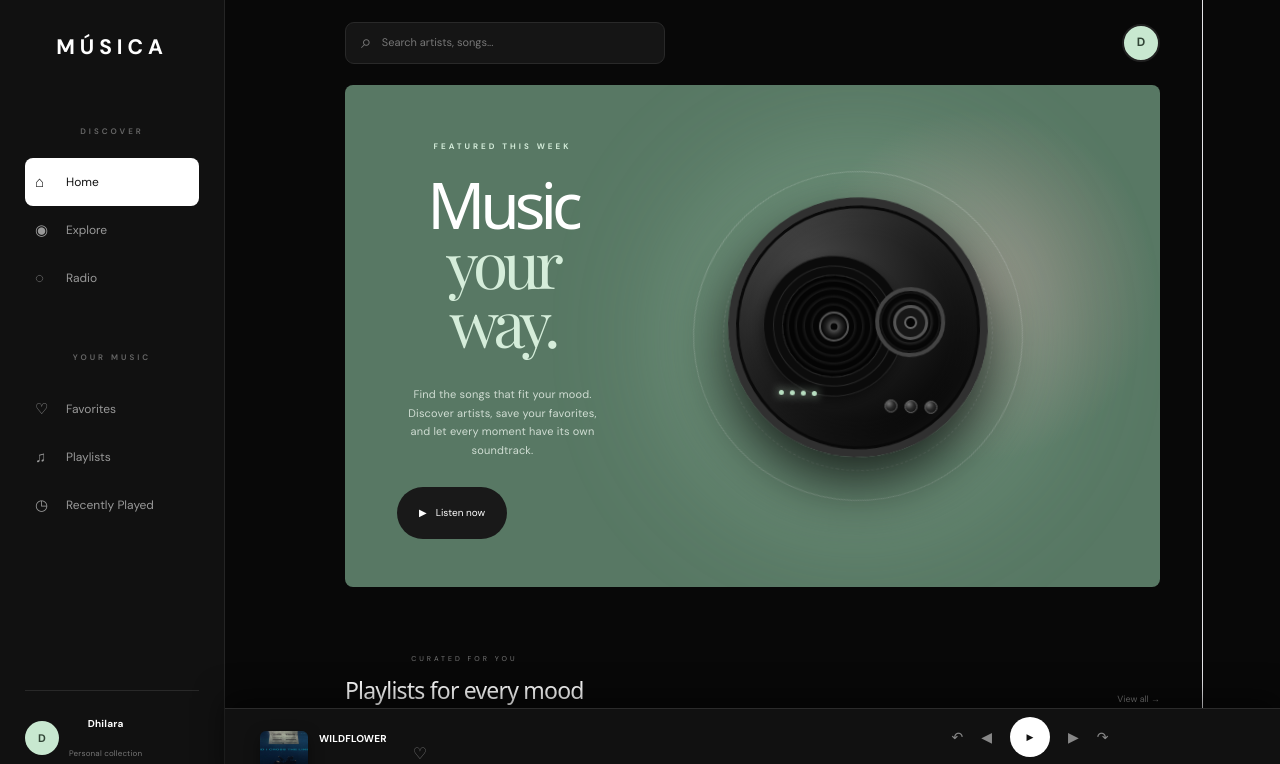
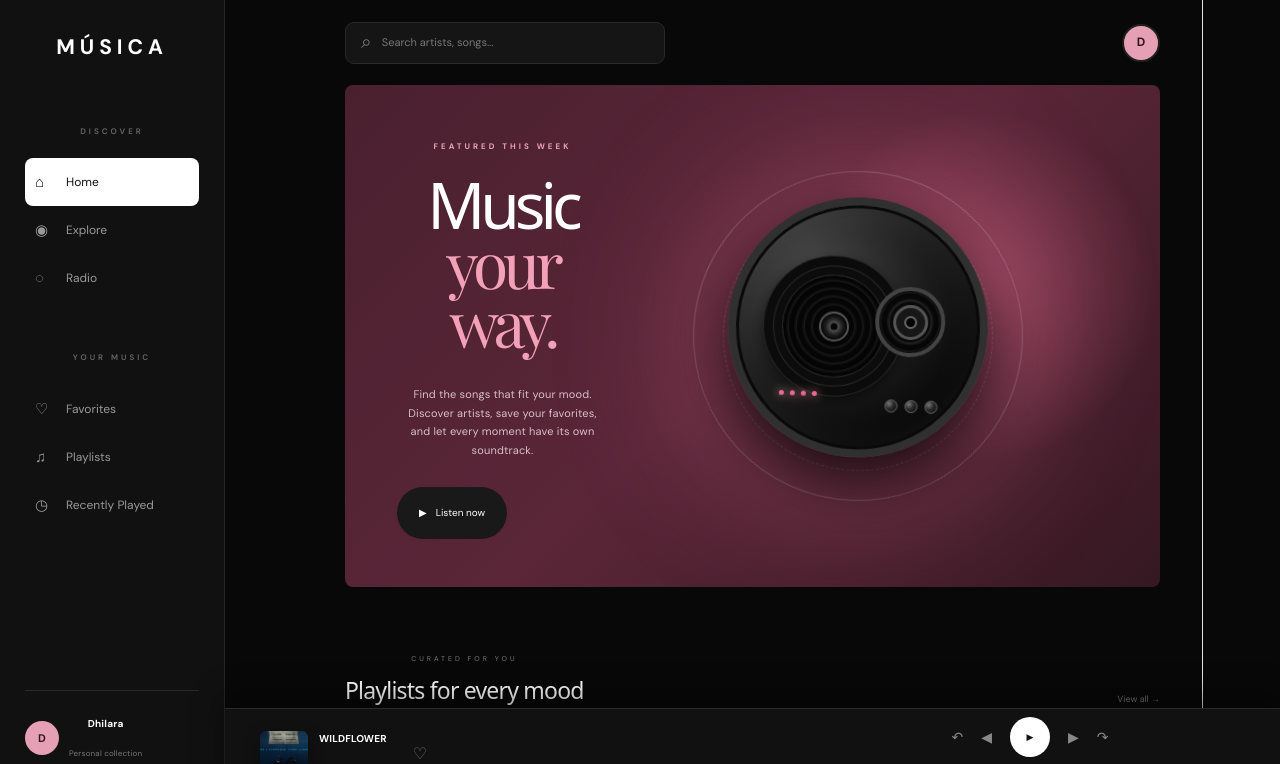
Before and after one commit to dhilaramirza/musica, a React (Vite) app: page / in a window 1280 px wide. Shown: the top 764 px of the page. Built offline with nearby package versions, Linux system fonts and the light colour scheme.

Commit message:
Update rock style colors

```diff
--- a/src/App.css
+++ b/src/App.css
@@ -32,7 +32,6 @@ button {
   background: #080808;
 }
 
-
 /* ================================================= */
 /* SIDEBAR */
 /* ================================================= */
@@ -40,20 +39,14 @@ button {
 .sidebar {
   width: 225px;
   height: 100vh;
-
   position: fixed;
   left: 0;
   top: 0;
-
   z-index: 50;
-
   padding: 34px 25px;
-
   display: flex;
   flex-direction: column;
-
   background: #111111;
-
   border-right: 1px solid #252525;
 }
 
@@ -70,33 +63,23 @@ button {
 
 .sidebar-title {
   margin-bottom: 14px;
-
   color: #686868;
   font-size: 8px;
   font-weight: 600;
-
   letter-spacing: 3px;
 }
 
 .sidebar-link {
   width: 100%;
-
   padding: 11px 10px;
-
   display: flex;
   align-items: center;
   gap: 13px;
-
   background: transparent;
-
   color: #999999;
-
   border-radius: 8px;
-
   text-align: left;
-
   font-size: 12px;
-
   transition: 0.25s;
 }
 
@@ -111,7 +94,7 @@ button {
 }
 
 .sidebar-link.active {
-  background: white;
+  background: #ffffff;
   color: #111111;
 }
 
@@ -121,11 +104,9 @@ button {
 
 .profile-mini {
   padding-top: 20px;
-
   display: flex;
   align-items: center;
   gap: 10px;
-
   border-top: 1px solid rgba(255,255,255,0.1);
 }
 
@@ -133,16 +114,11 @@ button {
 .top-avatar {
   width: 34px;
   height: 34px;
-
   display: grid;
   place-items: center;
-
-  border-radius: 50%;
-
-  background: #c8e8d0;
-
-  color: #314536;
-
+  border-radius: 50%;
+  background: #E6A0B6;
+  color: #32141f;
   font-size: 11px;
   font-weight: 700;
 }
@@ -154,14 +130,10 @@ button {
 
 .profile-mini small {
   display: block;
-
   margin-top: 3px;
-
   color: #777777;
-
   font-size: 8px;
 }
-
 
 /* ================================================= */
 /* MAIN */
@@ -169,12 +141,9 @@ button {
 
 .main-content {
   min-height: 100vh;
-
   margin-left: 225px;
-
   padding: 0 42px 125px;
 }
-
 
 /* ================================================= */
 /* TOPBAR */
@@ -182,7 +151,6 @@ button {
 
 .topbar {
   height: 85px;
-
   display: flex;
   align-items: center;
   gap: 20px;
@@ -195,17 +163,12 @@ button {
 .search-container {
   width: 320px;
   height: 42px;
-
   display: flex;
   align-items: center;
   gap: 10px;
-
   padding: 0 15px;
-
   background: #151515;
-
   border: 1px solid #292929;
-
   border-radius: 9px;
 }
 
@@ -216,14 +179,10 @@ button {
 
 .search-container input {
   width: 100%;
-
   border: none;
   outline: none;
-
   background: transparent;
-
   color: white;
-
   font-size: 11px;
 }
 
@@ -233,7 +192,6 @@ button {
 
 .top-account {
   margin-left: auto;
-
   display: flex;
   align-items: center;
   gap: 10px;
@@ -250,14 +208,10 @@ button {
 
 .top-account-info span {
   display: block;
-
   margin-top: 3px;
-
   color: #777777;
-
   font-size: 7px;
 }
-
 
 /* ================================================= */
 /* HERO */
@@ -265,104 +219,80 @@ button {
 
 .featured {
   min-height: 430px;
-
   padding: 48px 52px;
-
   display: flex;
   align-items: center;
   justify-content: space-between;
-
   position: relative;
-
   overflow: hidden;
-
   border-radius: 8px;
 
   background:
     radial-gradient(
       circle at 78% 40%,
-      rgba(245, 165, 180, 0.35),
+      rgba(230, 106, 145, 0.42),
       transparent 25%
     ),
-    #587864;
+    linear-gradient(
+      135deg,
+      #4A202F,
+      #5A2638 50%,
+      #351822
+    );
 }
 
 .featured-copy {
   position: relative;
   z-index: 5;
-
   max-width: 490px;
 }
 
 .featured-label {
-  color: #d2ead8;
-
+  color: #E9A4B9;
   font-size: 8px;
-
   font-weight: 700;
-
   letter-spacing: 3px;
 }
 
 .featured h1 {
   margin-top: 17px;
-
   color: white;
-
   font-size: clamp(52px, 5vw, 78px);
-
   line-height: 0.9;
-
   letter-spacing: -5px;
 }
 
 .featured h1 em {
-  color: #d5edda;
-
+  color: #F2A1B8;
   font-family: "Playfair Display", serif;
-
   font-weight: 500;
 }
 
 .featured-description {
   max-width: 375px;
-
   margin-top: 22px;
-
-  color: #d0ddd3;
-
+  color: #D8C0C8;
   font-size: 11px;
-
   line-height: 1.7;
 }
 
 .listen-button {
   margin-top: 27px;
-
   padding: 13px 22px;
-
   display: flex;
   align-items: center;
   gap: 9px;
-
   border-radius: 30px;
-
   background: #191919;
-
   color: white;
-
   font-size: 10px;
-
   transition: 0.3s;
 }
 
 .listen-button:hover {
   transform: translateY(-3px);
-
-  box-shadow:
-    0 12px 25px rgba(0,0,0,0.3);
-}
-
+  box-shadow: 0 12px 25px rgba(0,0,0,0.3);
+}
 
 /* ================================================= */
 /* RADIO AREA */
@@ -371,37 +301,26 @@ button {
 .featured-visual {
   width: 500px;
   height: 360px;
-
   position: relative;
-
   display: flex;
   align-items: center;
   justify-content: center;
-
   flex-shrink: 0;
 }
 
 .visual-glow {
   width: 300px;
   height: 300px;
-
   position: absolute;
-
-  border-radius: 50%;
-
-  background: #b8e6c4;
-
+  border-radius: 50%;
+  background: #E66A91;
   filter: blur(70px);
-
-  opacity: 0.4;
-
+  opacity: 0.42;
   animation: glowPulse 4s ease-in-out infinite;
 }
 
 @keyframes glowPulse {
-
-  0%,
-  100% {
+  0%, 100% {
     transform: scale(0.9);
   }
 
@@ -412,35 +331,28 @@ button {
 
 .visual-ring {
   position: absolute;
-
-  border-radius: 50%;
-
+  border-radius: 50%;
   border: 1px solid rgba(255,255,255,0.2);
 }
 
 .ring-one {
   width: 330px;
   height: 330px;
-
   animation: rotateRing 18s linear infinite;
 }
 
 .ring-two {
   width: 270px;
   height: 270px;
-
   border-style: dashed;
-
   animation: rotateRing 12s linear infinite reverse;
 }
 
 @keyframes rotateRing {
-
   to {
     transform: rotate(360deg);
   }
 }
-
 
 /* ================================================= */
 /* RETRO STEREO */
@@ -449,11 +361,8 @@ button {
 .retro-stereo {
   width: 260px;
   height: 260px;
-
   position: relative;
-
   z-index: 10;
-
   border-radius: 50%;
 
   background:
@@ -475,9 +384,7 @@ button {
 }
 
 @keyframes stereoFloat {
-
-  0%,
-  100% {
+  0%, 100% {
     transform: translateY(0) rotate(-2deg);
   }
 
@@ -486,18 +393,16 @@ button {
   }
 }
 
-
-/* black vinyl disk */
+/* ================================================= */
+/* BLACK VINYL DISK */
+/* ================================================= */
 
 .stereo-disc {
   width: 135px;
   height: 135px;
-
   position: absolute;
-
   left: 30px;
   top: 54px;
-
   border-radius: 50%;
 
   background:
@@ -524,7 +429,6 @@ button {
 }
 
 @keyframes spinDisk {
-
   from {
     transform: rotate(0deg);
   }
@@ -536,11 +440,8 @@ button {
 
 .disc-lines {
   position: absolute;
-
   inset: 12px;
-
-  border-radius: 50%;
-
+  border-radius: 50%;
   border: 1px solid #292929;
 
   box-shadow:
@@ -553,14 +454,10 @@ button {
 .disc-center {
   width: 30px;
   height: 30px;
-
   position: absolute;
-
   left: 50%;
   top: 50%;
-
   transform: translate(-50%, -50%);
-
   border-radius: 50%;
 
   background:
@@ -577,34 +474,26 @@ button {
 .disc-hole {
   width: 7px;
   height: 7px;
-
   position: absolute;
-
   left: 50%;
   top: 50%;
-
   transform: translate(-50%, -50%);
-
-  border-radius: 50%;
-
+  border-radius: 50%;
   background: #050505;
 }
 
-
-/* speaker */
+/* ================================================= */
+/* SPEAKER */
+/* ================================================= */
 
 .stereo-speaker {
   width: 70px;
   height: 70px;
-
   position: absolute;
-
   right: 35px;
   top: 80px;
-
   display: grid;
   place-items: center;
-
   border-radius: 50%;
 
   background:
@@ -625,74 +514,59 @@ button {
 .speaker-ring {
   width: 35px;
   height: 35px;
-
   display: grid;
   place-items: center;
-
-  border-radius: 50%;
-
+  border-radius: 50%;
   background: #171717;
-
   border: 3px solid #555555;
 }
 
 .speaker-center {
   width: 13px;
   height: 13px;
-
-  border-radius: 50%;
-
+  border-radius: 50%;
   background: #050505;
-
   border: 2px solid #666666;
 }
 
-
-/* little lights */
+/* ================================================= */
+/* LITTLE LIGHTS */
+/* ================================================= */
 
 .stereo-lights {
   position: absolute;
-
   left: 45px;
   bottom: 52px;
-
-  display: flex;
-
+  display: flex;
   gap: 6px;
 }
 
 .stereo-lights span {
   width: 5px;
   height: 5px;
-
-  border-radius: 50%;
-
-  background: #b8dfc1;
+  border-radius: 50%;
+  background: #E66A91;
 
   box-shadow:
-    0 0 8px #d0f0d6;
-}
-
-
-/* knobs */
+    0 0 8px #F09AAA;
+}
+
+/* ================================================= */
+/* KNOBS */
+/* ================================================= */
 
 .stereo-knobs {
   position: absolute;
-
   right: 40px;
   bottom: 38px;
-
-  display: flex;
-
+  display: flex;
   gap: 7px;
 }
 
 .stereo-knobs i {
   width: 13px;
   height: 13px;
-
-  display: block;
-
+  display: block;
   border-radius: 50%;
 
   background:
@@ -706,7 +580,6 @@ button {
   border: 1px solid #666666;
 }
 
-
 /* ================================================= */
 /* SECTIONS */
 /* ================================================= */
@@ -717,7 +590,6 @@ button {
 
 .section-heading {
   margin-bottom: 20px;
-
   display: flex;
   align-items: flex-end;
   justify-content: space-between;
@@ -725,27 +597,20 @@ button {
 
 .section-heading small {
   color: #777777;
-
   font-size: 7px;
-
   letter-spacing: 3px;
 }
 
 .section-heading h2 {
   margin-top: 5px;
-
   color: white;
-
   font-size: 23px;
-
   letter-spacing: -0.8px;
 }
 
 .section-heading button {
   background: transparent;
-
   color: #777777;
-
   font-size: 9px;
 }
 
@@ -753,84 +618,61 @@ button {
   color: white;
 }
 
-
 /* ================================================= */
 /* PLAYLISTS */
 /* ================================================= */
 
 .playlist-grid {
   display: grid;
-
   grid-template-columns: repeat(4, 1fr);
-
   gap: 13px;
 }
 
 .playlist-card {
   min-height: 145px;
-
   padding: 20px;
-
   position: relative;
-
   display: flex;
   flex-direction: column;
   justify-content: space-between;
-
   border-radius: 7px;
-
   text-align: left;
-
   color: white;
-
   overflow: hidden;
-
   transition: 0.3s;
 }
 
 .playlist-card:hover {
   transform: translateY(-6px);
-
-  box-shadow:
-    0 15px 25px rgba(0,0,0,0.4);
+  box-shadow: 0 15px 25px rgba(0,0,0,0.4);
 }
 
 .playlist-symbol {
   font-size: 30px;
-
   opacity: 0.7;
 }
 
 .playlist-info strong {
   display: block;
-
   font-size: 13px;
 }
 
 .playlist-info span {
   display: block;
-
   margin-top: 4px;
-
   color: rgba(255,255,255,0.55);
-
   font-size: 8px;
 }
 
 .playlist-arrow {
   position: absolute;
-
   right: 17px;
   bottom: 18px;
-
   width: 27px;
   height: 27px;
-
   display: grid;
   place-items: center;
-
-  border-radius: 50%;
-
+  border-radius: 50%;
   background: rgba(255,255,255,0.15);
 }
 
@@ -847,9 +689,8 @@ button {
 }
 
 .playlist-green {
-  background: #91b99a;
-}
-
+  background: #425d3b;
+}
 
 /* ================================================= */
 /* SONGS */
@@ -857,13 +698,11 @@ button {
 
 .song-list {
   display: flex;
-
   flex-direction: column;
 }
 
 .song-row {
   min-height: 68px;
-
   display: grid;
 
   grid-template-columns:
@@ -875,15 +714,10 @@ button {
     35px;
 
   align-items: center;
-
   gap: 13px;
-
   padding: 6px 10px;
-
   border-bottom: 1px solid #252525;
-
   border-radius: 5px;
-
   transition: 0.25s;
 }
 
@@ -894,79 +728,61 @@ button {
 
 .song-number {
   color: #666666;
-
   font-size: 9px;
 }
 
 .song-cover {
   width: 48px;
   height: 48px;
-
   display: grid;
   place-items: center;
-
   border-radius: 5px;
-
   background-size: cover;
   background-position: center;
-
   overflow: hidden;
 }
 
 .song-name strong {
   display: block;
-
   color: #eeeeee;
-
   font-size: 11px;
 }
 
 .song-name small {
   display: block;
-
   margin-top: 4px;
-
   color: #777777;
-
   font-size: 8px;
 }
 
 .song-time {
   color: #777777;
-
   font-size: 8px;
 }
 
 .heart-button,
 .song-play {
   background: transparent;
-
   color: #777777;
-
   font-size: 15px;
 }
 
 .heart-button:hover {
-  color: #e36b7d;
+  color: #E36B7D;
 }
 
 .song-play {
   width: 28px;
   height: 28px;
-
-  border-radius: 50%;
-
+  border-radius: 50%;
   background: #222222;
-
   font-size: 8px;
 }
 
 .song-play:hover {
   background: white;
-
   color: #111111;
 }
-
 
 /* ================================================= */
 /* EQUALIZER */
@@ -974,24 +790,17 @@ button {
 
 .mini-equalizer {
   height: 24px;
-
-  display: flex;
-
-  align-items: center;
-
+  display: flex;
+  align-items: center;
   justify-content: center;
-
   gap: 3px;
 }
 
 .mini-equalizer i {
   width: 3px;
   height: 8px;
-
   border-radius: 5px;
-
   background: white;
-
   animation: miniBars 0.8s ease-in-out infinite alternate;
 }
 
@@ -1012,7 +821,6 @@ button {
 }
 
 @keyframes miniBars {
-
   0% {
     height: 5px;
   }
@@ -1026,26 +834,20 @@ button {
   }
 }
 
-
 /* ================================================= */
 /* ARTISTS */
 /* ================================================= */
 
 .artist-grid {
   display: grid;
-
   grid-template-columns: repeat(4, 1fr);
-
   gap: 15px;
 }
 
 .artist-card {
   background: transparent;
-
   color: white;
-
   text-align: left;
-
   transition: 0.3s;
 }
 
@@ -1055,29 +857,21 @@ button {
 
 .artist-art {
   height: 190px;
-
   position: relative;
-
   overflow: hidden;
-
   border-radius: 7px;
-
   background-size: cover;
-
   background-position: center;
-
   transition: 0.4s;
 }
 
 .artist-card:hover .artist-art {
   transform: scale(1.025);
-
   filter: saturate(1.15);
 }
 
 .artist-image-overlay {
   position: absolute;
-
   inset: 0;
 
   background:
@@ -1094,90 +888,64 @@ button {
 
 .artist-info strong {
   display: block;
-
   font-size: 11px;
 }
 
 .artist-info small {
   display: block;
-
   margin-top: 4px;
-
   color: #777777;
-
   font-size: 8px;
 }
 
-
 /* ================================================= */
 /* RECENT */
 /* ================================================= */
 
 .recent-list {
   display: flex;
-
   gap: 12px;
-
   overflow-x: auto;
 }
 
 .recent-card {
   min-width: 190px;
-
   padding: 10px;
-
-  display: flex;
-
-  align-items: center;
-
+  display: flex;
+  align-items: center;
   gap: 10px;
-
   background: #151515;
-
   color: white;
-
   border-radius: 7px;
-
   text-align: left;
-
   transition: 0.3s;
 }
 
 .recent-card:hover {
   background: #222222;
-
   transform: translateY(-3px);
 }
 
 .recent-image {
   width: 42px;
   height: 42px;
-
   flex-shrink: 0;
-
   border-radius: 5px;
-
   background-size: cover;
-
   background-position: center;
 }
 
 .recent-card strong {
   display: block;
-
   font-size: 9px;
 }
 
 .recent-card small {
   display: block;
-
   margin-top: 3px;
-
   color: #777777;
-
   font-size: 7px;
 }
-
 
 /* ================================================= */
 /* BOTTOM PLAYER */
@@ -1185,54 +953,37 @@ button {
 
 .player {
   height: 92px;
-
   position: fixed;
-
   left: 225px;
   right: 0;
   bottom: 0;
-
   z-index: 100;
-
   padding: 0 35px;
-
   display: grid;
-
   grid-template-columns: 1fr auto;
-
-  align-items: center;
-
+  align-items: center;
   background: #111111;
-
   border-top: 1px solid #2b2b2b;
 
   box-shadow:
     0 -10px 30px rgba(0,0,0,0.5);
 }
 
-
 /* current song */
 
 .player-song {
   display: flex;
-
-  align-items: center;
-
+  align-items: center;
   gap: 11px;
-
   min-width: 0;
 }
 
 .player-cover {
   width: 48px;
   height: 48px;
-
   flex-shrink: 0;
-
   border-radius: 6px;
-
   background-size: cover;
-
   background-position: center;
 
   box-shadow:
@@ -1244,9 +995,7 @@ button {
 }
 
 @keyframes playerPulse {
-
-  0%,
-  100% {
+  0%, 100% {
     transform: scale(1);
   }
 
@@ -1261,36 +1010,27 @@ button {
 
 .player-details strong {
   display: block;
-
   color: white;
-
   font-size: 10px;
 }
 
 .player-details span {
   display: block;
-
   margin-top: 4px;
-
   color: #777777;
-
   font-size: 8px;
 }
 
 .player-heart {
   margin-left: 15px;
-
   background: transparent;
-
   color: #777777;
-
   font-size: 16px;
 }
 
 .player-heart:hover {
-  color: #e36b7d;
-}
-
+  color: #E36B7D;
+}
 
 /* ================================================= */
 /* PLAYER MIDDLE */
@@ -1298,36 +1038,25 @@ button {
 
 .player-middle {
   width: 430px;
-
-  display: flex;
-
+  display: flex;
   flex-direction: column;
-
-  align-items: center;
-
+  align-items: center;
   gap: 8px;
 }
 
-
 /* controls */
 
 .player-controls {
   display: flex;
-
-  align-items: center;
-
+  align-items: center;
   justify-content: center;
-
   gap: 18px;
 }
 
 .player-controls button {
   background: transparent;
-
   color: #888888;
-
   font-size: 14px;
-
   transition: 0.2s;
 }
 
@@ -1338,16 +1067,11 @@ button {
 .big-play {
   width: 40px;
   height: 40px;
-
-  border-radius: 50%;
-
+  border-radius: 50%;
   background: white !important;
-
   color: #111111 !important;
-
   font-size: 9px !important;
 }
-
 
 /* ================================================= */
 /* PROGRESS */
@@ -1355,43 +1079,29 @@ button {
 
 .player-progress {
   width: 100%;
-
-  display: flex;
-
-  align-items: center;
-
+  display: flex;
+  align-items: center;
   justify-content: center;
-
   gap: 9px;
-
   color: #777777;
-
   font-size: 8px;
 }
 
 .progress-track {
   width: 300px;
   height: 4px;
-
   background: #363636;
-
   border-radius: 20px;
-
   overflow: hidden;
-
   cursor: pointer;
 }
 
 .progress-track div {
   height: 100%;
-
-  background: #ffffff;
-
+  background: #E66A91;
   border-radius: 20px;
-
   transition: width 0.15s linear;
 }
-
 
 /* ================================================= */
 /* TABLET */
@@ -1405,7 +1115,6 @@ button {
 
   .main-content {
     margin-left: 190px;
-
     padding-left: 25px;
     padding-right: 25px;
   }
@@ -1439,7 +1148,6 @@ button {
   }
 }
 
-
 /* ================================================= */
 /* MOBILE */
 /* ================================================= */
@@ -1452,11 +1160,7 @@ button {
 
   .main-content {
     margin-left: 0;
-
-    padding:
-      0
-      16px
-      125px;
+    padding: 0 16px 125px;
   }
 
   .topbar {
@@ -1465,17 +1169,13 @@ button {
 
   .mobile-logo {
     display: block;
-
     font-size: 14px;
-
     font-weight: 700;
-
     letter-spacing: 3px;
   }
 
   .search-container {
     width: auto;
-
     flex: 1;
   }
 
@@ -1485,13 +1185,9 @@ button {
 
   .featured {
     min-height: 650px;
-
     padding: 30px 25px;
-
     flex-direction: column;
-
     align-items: flex-start;
-
     justify-content: space-between;
   }
 
@@ -1501,7 +1197,6 @@ button {
 
   .featured-visual {
     width: 100%;
-
     height: 330px;
   }
 
@@ -1513,7 +1208,6 @@ button {
   .stereo-disc {
     width: 110px;
     height: 110px;
-
     left: 25px;
     top: 45px;
   }
@@ -1521,7 +1215,6 @@ button {
   .stereo-speaker {
     right: 28px;
     top: 65px;
-
     width: 60px;
     height: 60px;
   }
@@ -1566,17 +1259,11 @@ button {
   .player {
     left: 0;
     right: 0;
-
     height: 110px;
-
     padding: 8px 15px;
-
     display: flex;
-
     flex-direction: column;
-
     justify-content: center;
-
     gap: 5px;
   }
 
@@ -1586,7 +1273,6 @@ button {
 
   .player-middle {
     width: 100%;
-
     gap: 5px;
   }
 
@@ -1602,7 +1288,6 @@ button {
     width: 55vw;
   }
 }
-
 
 /* ================================================= */
 /* 390PX */
@@ -1617,7 +1302,6 @@ button {
 
   .featured {
     min-height: 620px;
-
     padding: 25px 20px;
   }
 
@@ -1641,7 +1325,6 @@ button {
   .stereo-disc {
     width: 95px;
     height: 95px;
-
     left: 22px;
     top: 40px;
   }
@@ -1649,7 +1332,6 @@ button {
   .stereo-speaker {
     width: 52px;
     height: 52px;
-
     right: 23px;
     top: 57px;
   }
@@ -1670,7 +1352,6 @@ button {
 
   .artist-grid {
     grid-template-columns: 1fr 1fr;
-
     gap: 10px;
   }
 
@@ -1684,16 +1365,13 @@ button {
 
   .player-details {
     max-width: 130px;
-
     overflow: hidden;
   }
 
   .player-details strong,
   .player-details span {
     white-space: nowrap;
-
     overflow: hidden;
-
     text-overflow: ellipsis;
   }
 
@@ -1701,7 +1379,6 @@ button {
     width: 48vw;
   }
 }
-
 
 /* ================================================= */
 /* ACCOUNT */
@@ -1715,39 +1392,32 @@ button {
 .top-avatar {
   width: 38px;
   height: 38px;
-
   display: grid;
   place-items: center;
-
   padding: 0;
 
   border: 2px solid #202020;
-
-  border-radius: 50%;
-
-  background: #c8e8d0;
-
-  color: #314536;
+  border-radius: 50%;
+
+  background: #E6A0B6;
+  color: #32141f;
 
   font-size: 12px;
   font-weight: 700;
 
   cursor: pointer;
-
   transition: 0.25s;
 }
 
 .top-avatar:hover {
   transform: scale(1.06);
-
-  border-color: #c8e8d0;
+  border-color: #E66A91;
 }
 
 .account-dropdown {
   width: 230px;
 
   position: absolute;
-
   top: 52px;
   right: 0;
 
@@ -1760,9 +1430,7 @@ button {
   gap: 12px;
 
   background: #181818;
-
   border: 1px solid #303030;
-
   border-radius: 10px;
 
   box-shadow:
@@ -1794,9 +1462,8 @@ button {
 
   border-radius: 50%;
 
-  background: #c8e8d0;
-
-  color: #314536;
+  background: #E6A0B6;
+  color: #32141f;
 
   font-size: 12px;
   font-weight: 700;
@@ -1804,18 +1471,13 @@ button {
 
 .account-dropdown-info strong {
   display: block;
-
   color: white;
-
   font-size: 11px;
 }
 
 .account-dropdown-info span {
   display: block;
-
   margin-top: 4px;
-
   color: #777777;
-
   font-size: 8px;
 }
```
